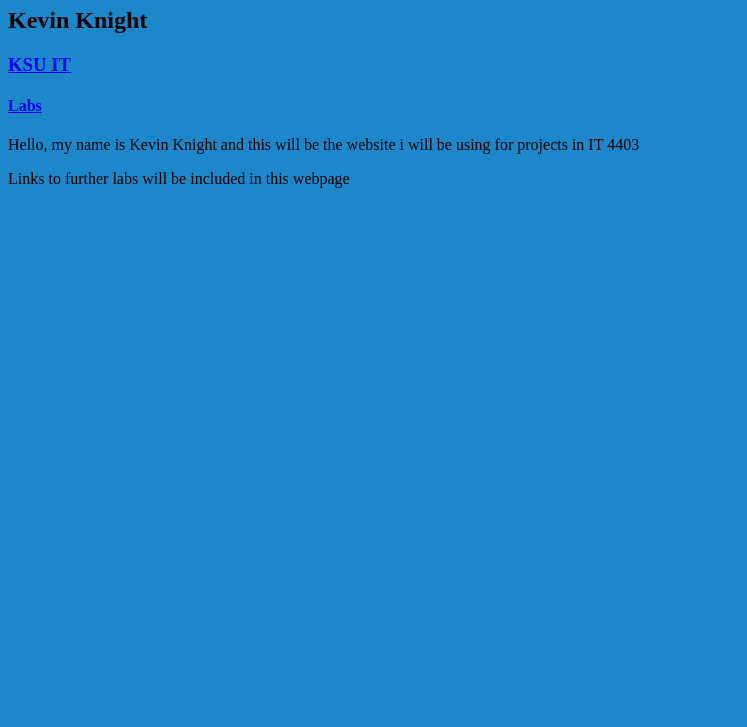
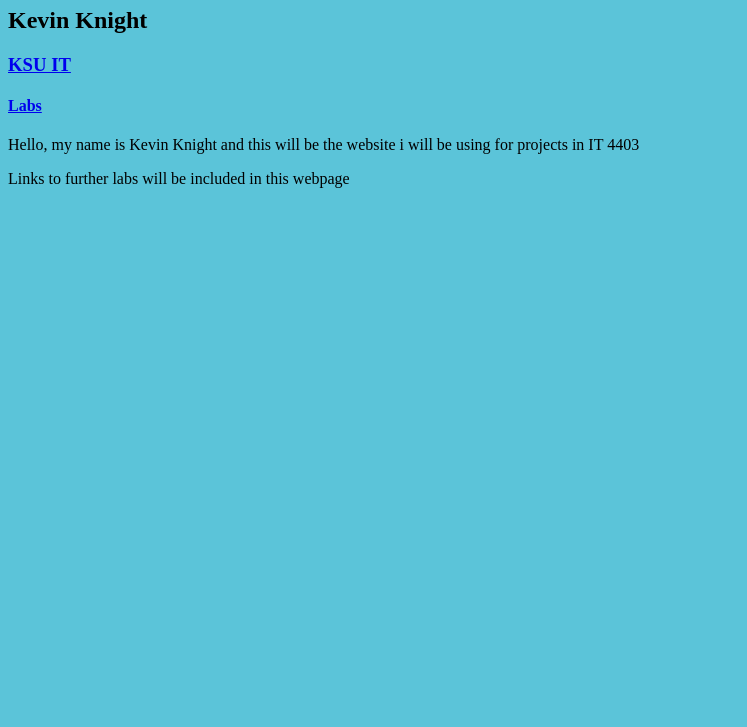
Before and after one commit to kknigh68/kknigh68.github.io, a plain HTML site: page index.html in a window 1280 px wide. Shown: the part 73-800 px from the top of the page, without its empty margins (0-747 px from the left). Drawn offline with Linux system fonts and the light colour scheme.

Commit message:
Update index.html

```diff
--- a/index.html
+++ b/index.html
@@ -1,7 +1,7 @@
 <!doctype html>
 <html>
 <head>
-<body style="background-color:#1c87c9;">
+<body style="background-color:#5bc4d9;">
 <meta charset="utf-8"/>
 <title>Kevin KnightIT4403</title>
 </head>
```
